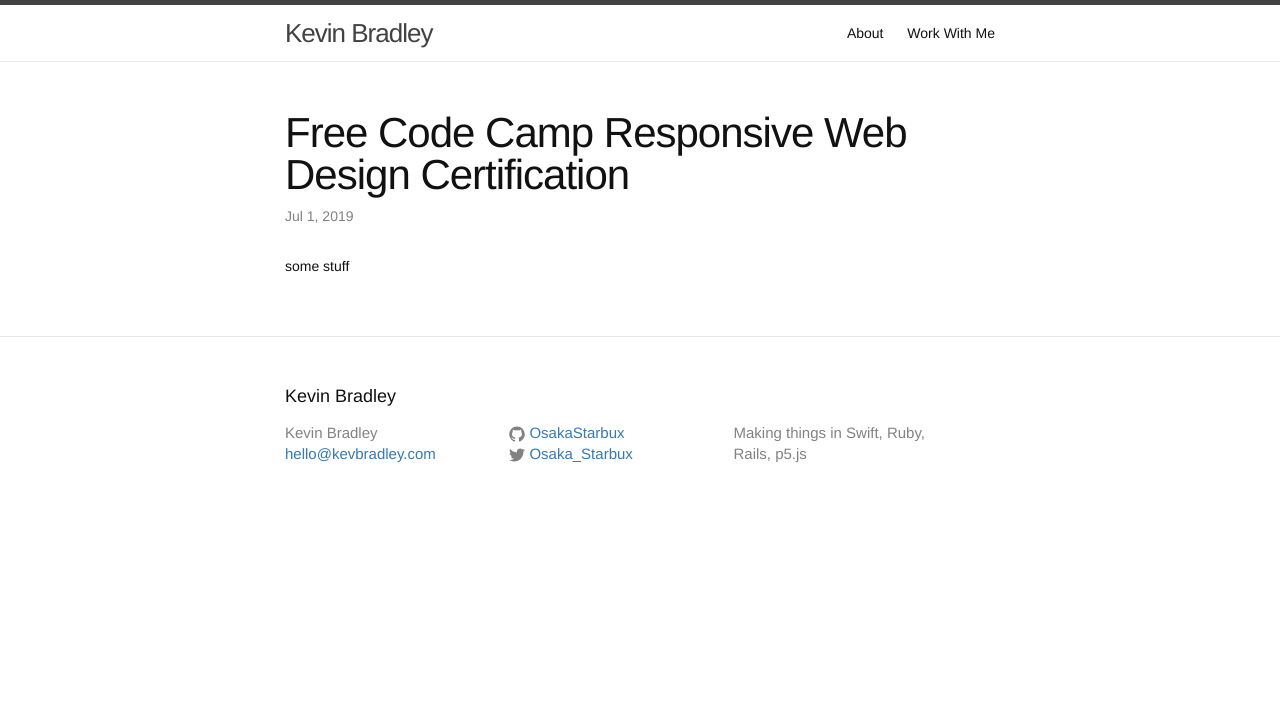
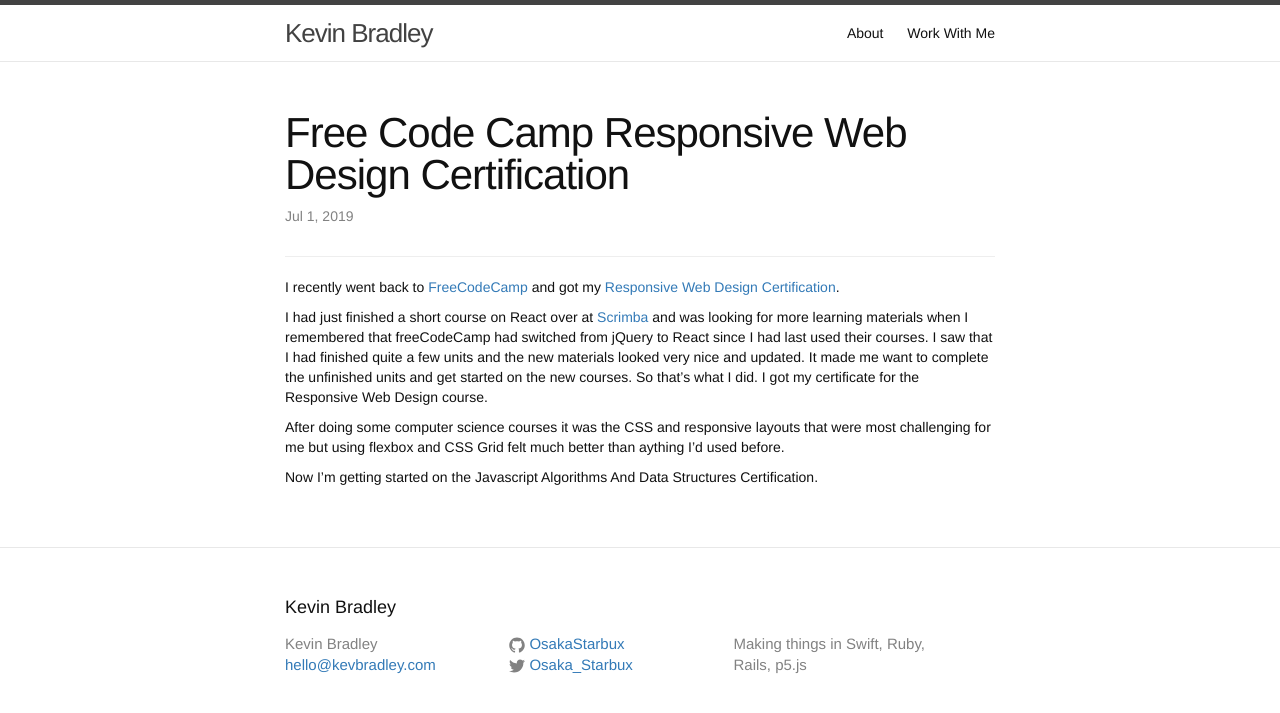
Before and after one commit to OsakaStarbux/OsakaStarbux.github.io, a Jekyll site: the page built from _posts/2019-07-01-free-code-camp-responsive-web-design-certification.markdown, in a window 1280 px wide. Shown: the top 713 px of the page. Built offline with Jekyll 4.4.1, drawn with Linux system fonts in a browser that asks for light colours; our own code applies the rules of GitHub Pages for plain Markdown files.

Commit message:
Update 2019-07-01-free-code-camp-responsive-web-design-certification.markdown

```diff
--- a/_posts/2019-07-01-free-code-camp-responsive-web-design-certification.markdown
+++ b/_posts/2019-07-01-free-code-camp-responsive-web-design-certification.markdown
@@ -1 +1,18 @@
-some stuff
+---
+layout: post
+title:  "Free Code Camp Responsive Web Design Certification"
+date:   2019-07-01 15:00:00 +0800
+categories: web development
+
+---
+
+
+***
+
+ I recently went back to [FreeCodeCamp](https://www.freecodecamp.org) and got my [Responsive Web Design Certification](https://www.freecodecamp.org/certification/osakastarbux/responsive-web-design).
+
+ I had just finished a short course on React over at [Scrimba](https://scrimba.com/g/glearnreact) and was looking for more learning materials when I remembered that freeCodeCamp had switched from jQuery to React since I had last used their courses. I saw that I had finished quite a few units and the new materials looked very nice and updated. It made me want to complete the unfinished units and get started on the new courses. So that's what I did. I got my certificate for the Responsive Web Design course.
+
+ After doing some computer science courses it was the CSS and responsive layouts that were most challenging for me but using flexbox and CSS Grid felt much better than aything I'd used before.
+
+ Now I'm getting started on the Javascript Algorithms And Data Structures Certification.
```
